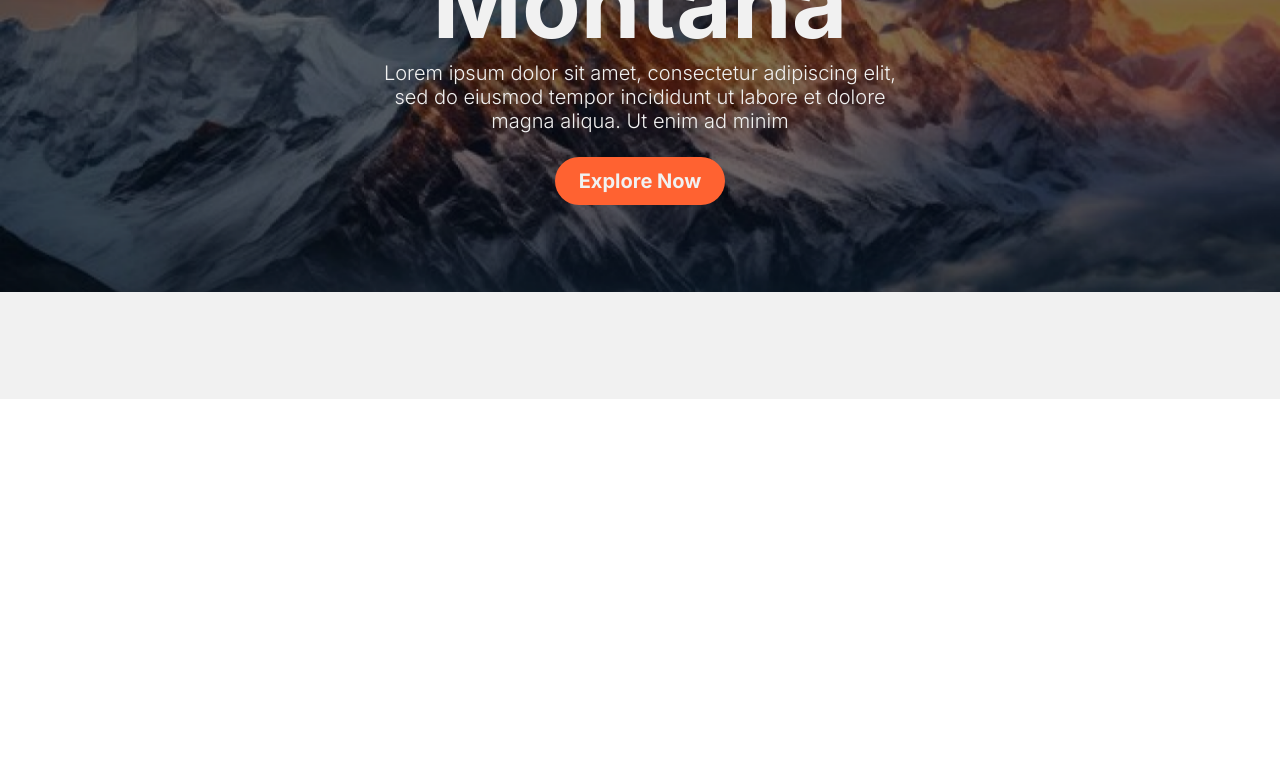
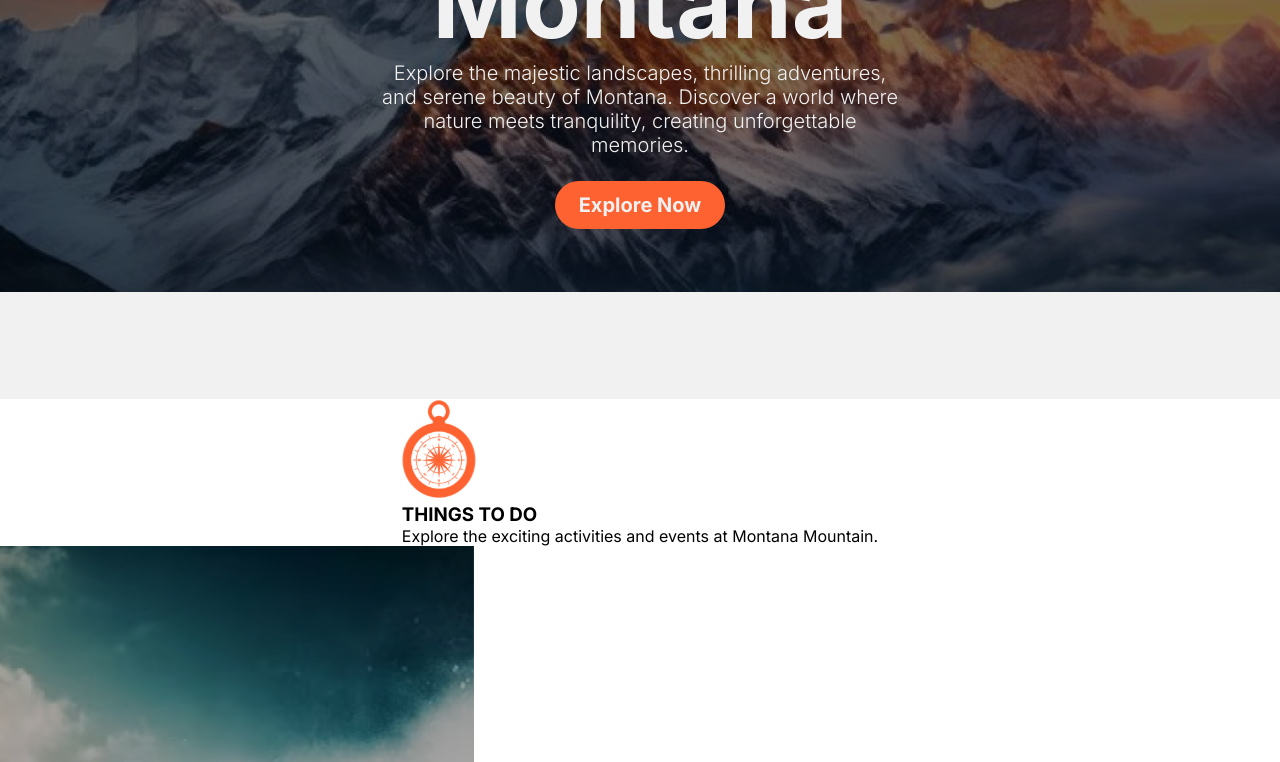
Before and after one commit to marloikhodi/montana, a React (Create React App) app: page / in a window 1280 px wide. Shown: the part 300-1062 px from the top of the page. Before the commit the page ends 800 px from the top, so only its background shows below. Built offline with nearby package versions, Linux system fonts and the light colour scheme.

Commit message:
correction in paddin header, setup for thingscomponents

```diff
--- /dev/null
+++ b/src/components/ThingsToDo/index.jsx
@@ -0,0 +1,20 @@
+import { Compass, HomeCampfire, HomeDeer, HomeHiker, HomeSnowboard } from "../../assets/images"
+import styles from "./things.module.css"
+
+export default function ThingsToDo() {
+    return (
+        <section className={styles.ThingSection}>
+            <div>
+                <img src={Compass} alt="Compass showing directions" />
+                <h1>THINGS TO DO</h1>
+                <p>Explore the exciting activities and events at Montana Mountain.</p>
+            </div>
+            <div className={styles.imagesSection}>
+                <img src={HomeSnowboard} alt="" />
+                <img src={HomeDeer} alt="" />
+                <img src={HomeCampfire} alt="" />
+                <img src={HomeHiker} alt="" />
+            </div>
+        </section>
+    )
+}
--- /dev/null
+++ b/src/components/ThingsToDo/things.module.css
@@ -0,0 +1,6 @@
+.ThingSection {
+    width: 100%;
+    display: flex;
+    align-items: center;
+    flex-direction: column;
+}
--- a/src/components/header/header.module.css
+++ b/src/components/header/header.module.css
@@ -4,7 +4,7 @@
     justify-content: space-between;
     max-width: 1450px;
     margin: auto;
-    padding-top: 31px;
+    padding: 31px 31px 0px;
 }
 
 .headerNav {
@@ -48,9 +48,6 @@
     border-radius: 25px;
     background-color: var(--neutral);
     color: var(--primary-one);
-}
-
-.searchbar input {
     font: 500 16px var(--inter);
 }
 
--- a/src/components/hero/index.jsx
+++ b/src/components/hero/index.jsx
@@ -8,9 +8,7 @@ export default function Hero() {
             <div className={styles.heroTitle}>
                 <h3>Discover</h3>
                 <h1>Montana</h1>
-                <p>Lorem ipsum dolor sit amet, consectetur adipiscing elit,
-                    sed do eiusmod tempor incididunt ut labore et dolore
-                    magna aliqua. Ut enim ad minim </p>
+                <p>Explore the majestic landscapes, thrilling adventures, and serene beauty of Montana. Discover a world where nature meets tranquility, creating unforgettable memories. </p>
                 <button><p>Explore Now</p></button>
             </div>
         </section>
--- a/src/components/index.js
+++ b/src/components/index.js
@@ -1,2 +1,3 @@
 export { default as Header } from "./header"
 export { default as Hero } from "./hero"
+export { default as Things } from "./ThingsToDo"
--- a/src/pages/home/index.jsx
+++ b/src/pages/home/index.jsx
@@ -1,10 +1,11 @@
-import { Header, Hero } from "../../components";
+import { Header, Hero, Things } from "../../components";
 import styles from "./home.module.css"
 
 export default function Home() {
     return (
         <section className={styles.homeContainer}>
             <Hero />
+            <Things />
 
         </section>
     )
```
